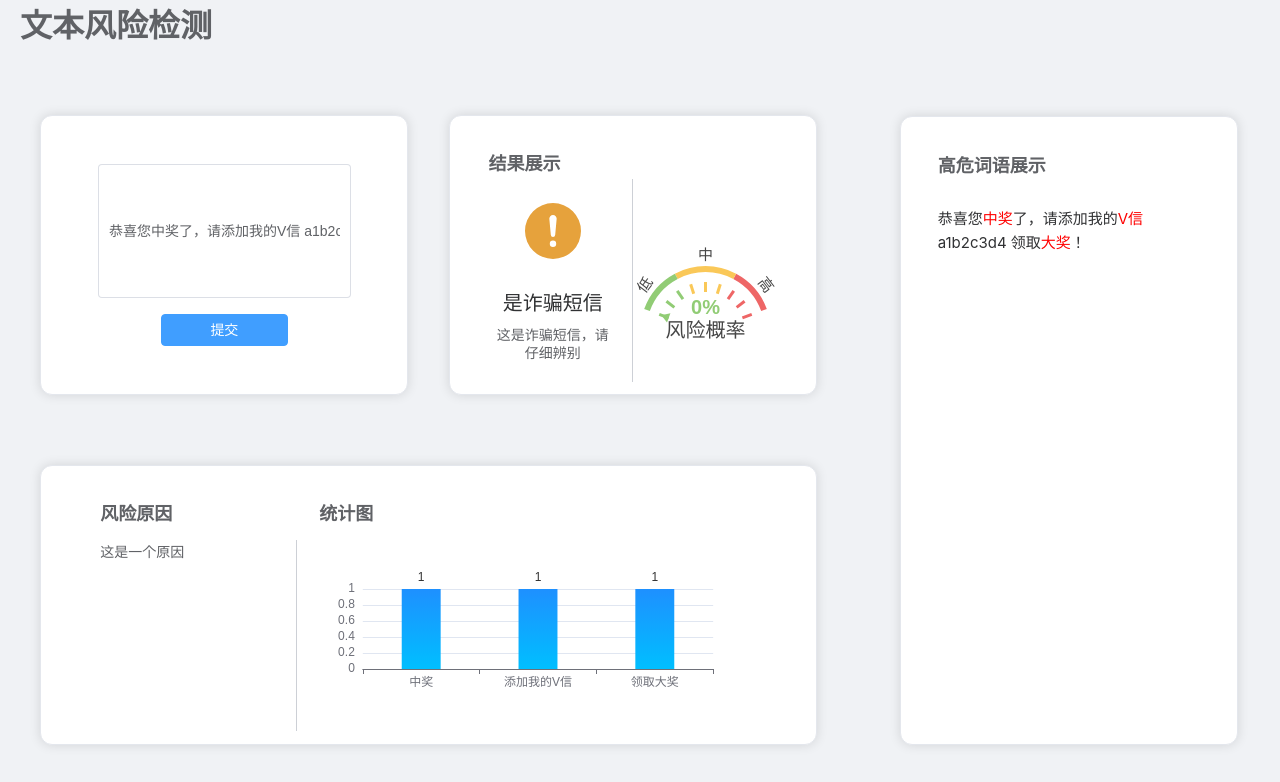
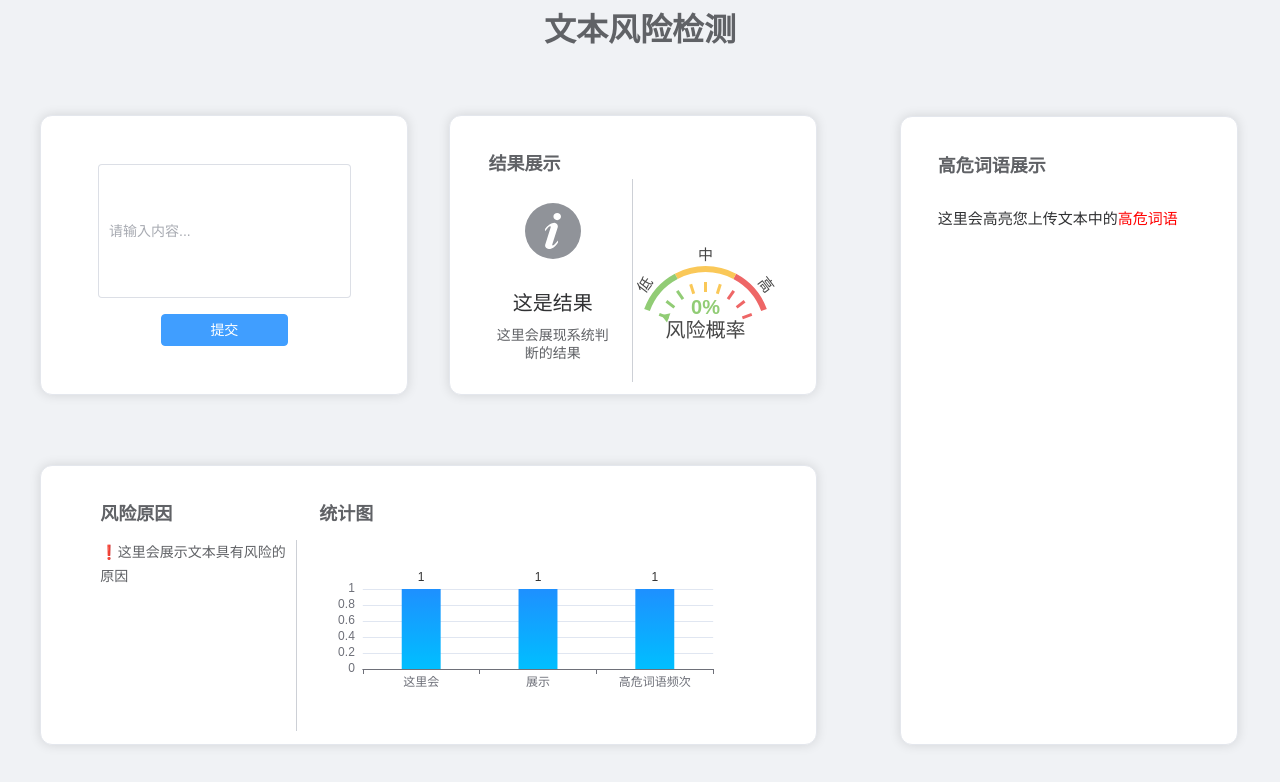
Before and after one commit to stranger156/robot, a Vue app: page /Text in a window 1280 px wide. Shown: the top 782 px of the page. Built offline with nearby package versions, Linux system fonts and the light colour scheme.

Commit message:
新增text,video

```diff
--- a/src/views/TextView.vue
+++ b/src/views/TextView.vue
@@ -1,7 +1,7 @@
 <template>
   <div class="page">
     <el-container>
-      <el-header><el-text style="font-size: xx-large; font-weight: bolder;">文本风险检测</el-text></el-header>
+      <el-header style="display: flex; justify-content: center; align-content: end;"><el-text style="font-size: xx-large; font-weight: bolder;">文本风险检测</el-text></el-header>
       <el-container>
         <el-main>
           <!-- 网格布局 -->
@@ -31,11 +31,36 @@
                   </el-col>
                 </el-row>
                 <el-row style="height: 80%;">
-                  <el-col :span="12" style="border-right:  solid 1px #CDD0D6;">
+                  <el-col :span="12" style="border-right:  solid 1px #CDD0D6;" v-loading="isLoading">
                     <el-result
+                      v-if="isRisk==0"
+                      icon="primary"
+                      title="这是结果"
+                      sub-title="这里会展现系统判断的结果"
+                      style="padding: 20px; padding-left: 5px;"
+                    >
+                    </el-result>
+                    <el-result
+                      v-else-if="isRisk==1"
+                      icon="success"
+                      title="不是诈骗短信"
+                      sub-title="这不是诈骗文本"
+                      style="padding: 20px; padding-left: 5px;"
+                    >
+                    </el-result>
+                    <el-result
+                      v-else-if="isRisk==2"
                       icon="warning"
                       title="是诈骗短信"
                       sub-title="这是诈骗短信，请仔细辨别"
+                      style="padding: 20px; padding-left: 5px;"
+                    >
+                    </el-result>
+                    <el-result
+                      v-else-if="isRisk==3"
+                      icon="error"
+                      title="出错了"
+                      sub-title="出错啦！请重试"
                       style="padding: 20px; padding-left: 5px;"
                     >
                     </el-result>
@@ -54,12 +79,13 @@
                 <el-col :span="8" class="reason-text" style="width: 30%;">
                   <el-text class="title-text">风险原因</el-text><br>
                   <div style="margin-top: 5%; margin-right: 10%;height: 80%;border-right: solid 1px #CDD0D6;">
-                    <el-text>{{ reasons }}</el-text>
+                    <el-text v-if="!isLoading" v-html="reasons"></el-text>
+                    <el-skeleton v-else :rows="4" animated />
                   </div>
                 </el-col>
                 <el-col :span="16" class="reason-text" style="width: 70%;">
                   <el-text class="title-text">统计图</el-text><br>
-                  <v-chart :option="chartOption" style="width: 100%; height: 100%;" />
+                  <v-chart :option="chartOption" style="width: 100%; height: 100%;" v-loading="isLoading"/>
                 </el-col>
               </el-row>
               </el-card>
@@ -71,7 +97,8 @@
             <el-col class="large-col">
               <el-card shadow="always" class="grid-item large-card" body-style="width:90%; height:95%;">
                 <el-text class="title-text">高危词语展示</el-text><br>
-              <div v-html="highlightedText" style="margin-top: 10%;"></div>
+                <div v-if="!isLoading" v-html="highlightedText" style="margin-top: 10%;"></div>
+                <div v-else style="margin-top: 10%; color: gray;">等待结果中...</div>
               </el-card>
             </el-col>
           </el-row>
@@ -96,61 +123,89 @@ import { graphic } from 'echarts'
 use([TitleComponent, TooltipComponent, GaugeChart, CanvasRenderer, BarChart])
 
 
-const inputText = ref('恭喜您中奖了，请添加我的V信 a1b2c3d4 领取大奖！')
-const url = 'http://localhost:5000'
+const inputText = ref('')
+const url = 'http://10.16.203.7:5000'
 const similarityRate = ref(0)
-const reasons = ref('这是一个原因')
-const key_word_num = reactive({
-  "中奖": 1,
-  "添加我的V信": 1,
-  "领取大奖": 1
+const reasons = ref('❗️这里会展示文本具有风险的原因')
+const key_word_num = ref({
+  "这里会":1,
+  "展示":1,
+  "高危词语频次":1
 })
-const keyWords = ref(['中奖', 'V信', '大奖'])
+const highlightedText = ref('这里会高亮您上传文本中的<span style="color: red;">高危词语</span>')
+const keyWords = ref([])
+const isLoading = ref(false)
+const isRisk = ref(0)
 
 
 // 计算属性，用于处理高亮显示的文本
-const highlightedText = computed(() => {
+function generateHighlightedText() {
   let text = inputText.value
   let keyWordValue = keyWords.value
 
-  // 遍历 keyWords 数组，替换文本中的匹配项
   keyWordValue.forEach(keyword => {
-    const regex = new RegExp(`(${keyword})`, 'gi') // 使用正则表达式匹配关键词，不区分大小写
-    text = text.replace(regex, '<span style="color: red;">$1</span>') // 用红色的 span 包裹匹配的关键词
+    const regex = new RegExp(`(${keyword})`, 'gi')
+    text = text.replace(regex, '<span style="color: red;">$1</span>')
   })
 
-  return text
-})
+  highlightedText.value = text
+}
+
 
 async function submit() {
-  if (!inputValue.value.trim()) {
+  if (!inputText.value.trim()) {
     ElMessage.warning('请输入内容后再提交')
     return
   }
-
+  isLoading.value = true
   try {
     // 第一个接口：上传内容
-    const firstResponse = await axios.post(url+'/upload_text', {
-      text: inputValue.value,
+    const formData = new FormData()
+    formData.append('text', inputText.value)
+    formData.append('Api_key', 'sk-e0c04983f70041ddbfb0051917c13ed5')
+
+    // 第一个接口：上传内容
+    const firstResponse = await axios.post(url + '/upload_text', formData, {
+      headers: {
+        'Content-Type': 'multipart/form-data'
+      }
     })
-
-    const apiKey = firstResponse.data.Api_key
     const uploadedText = firstResponse.data.text
     ElMessage.success(firstResponse.data.msg)
 
     // 第二个接口：提交分析
     const secondResponse = await axios.post(url+'/bad_info_detect', {
-      text: uploadedText,
-      api_key: apiKey,
+
     })
 
     const result = secondResponse.data.predict_results
     console.log('检测结果：', result)
+    reasons.value = result.reasons.map(r => `❗️${r}`).join('<br>')
+    keyWords.value = result.key_word
+    key_word_num.value = result.key_word_num
+    similarityRate.value = result.similarity_rate[0]
+    if(result.is_risk)
+    {
+      isRisk.value = 2
+    }
+    else{
+      isRisk.value = 1
+    }
 
+    isLoading.value = false
+
+    generateHighlightedText()
+
+    console.log(reasons.value)
+    console.log(keyWords.value)
+    console.log(key_word_num.value)
 
   } catch (error) {
     console.error('请求出错：', error)
+    isRisk.value = 3
     ElMessage.error('请求失败，请稍后重试')
+  } finally{
+    isLoading.value = false
   }
 }
 
@@ -242,15 +297,15 @@ const gaugeOption = computed(() => ({
 }))
 
 // 获取最大值，用于计算宽度比例
-const maxValue = Math.max(...Object.values(key_word_num));
+
 
 // 根据数据的数量来动态调整宽度
-const barWidth = 100 / Object.keys(key_word_num).length;
+const barWidth = 100 / Object.keys(key_word_num.value).length;
 
 const chartOption = computed(() => ({
   xAxis: {
     type: 'category',
-    data: Object.keys(key_word_num), // x 坐标为 key_word_num 的键
+    data: Object.keys(key_word_num.value), // x 坐标为 key_word_num 的键
     axisLabel: {
       interval: 0, // 保证所有标签都显示
     }
@@ -260,7 +315,7 @@ const chartOption = computed(() => ({
   },
   series: [
     {
-      data: Object.values(key_word_num),  // y 坐标为 key_word_num 的值
+      data: Object.values(key_word_num.value),  // y 坐标为 key_word_num 的值
       type: 'bar',
       itemStyle: {
         // 设置柱子的渐变蓝色
--- a/src/views/VideoView.vue
+++ b/src/views/VideoView.vue
@@ -1,18 +1,27 @@
 <template>
     <div class="page">
         <el-container>
-            <el-header><el-text style="font-size: xx-large; font-weight: bolder;">音频风险检测</el-text></el-header>
+            <el-header style="display: flex; justify-content: center; align-content: end;">
+              <el-text style="font-size: xx-large; font-weight: bolder;">
+              音频风险检测
+              </el-text>
+            </el-header>
             <el-main>
                 <el-row :gutter="0" class="container">
                     <el-col :span="8" class="grid-container">
                         <el-card class="upload-card" shadow="always" body-style="width:80%; height:90%;">
-                            <div class="upload-container">
+                            <el-row>
+                              <el-col class="upload-container">
                                 <el-upload
                                     class="upload"
                                     ref="fileUpload"
                                     drag
                                     action="https://run.mocky.io/v3/9d059bf9-4660-45f2-925d-ce80ad6c4d15"
+                                    :limit="1"
+                                    :on-exceed="handleExceed"
                                     :auto-upload="false"
+                                    :file-="fileList"
+                                    :on-change="handleChange"
                                 >
                                     <el-icon class="el-icon--upload"><upload-filled /></el-icon>
                                     <div class="el-upload__text">
@@ -27,7 +36,11 @@
                                 <el-button type="primary" class="submit-button" @click="submit">
                                 提交
                                 </el-button>
-                            </div>
+                              </el-col>
+                              <el-col style="height: 50%;">
+
+                              </el-col>
+                            </el-row>
                         </el-card>
                     </el-col>
                     <el-col :span="8" class="mid-container">
@@ -173,7 +186,27 @@ function initCharts(){
     }]
 })
 }
+const upload = ref(null)
+const fileList = ref([])
 
+const handleExceed = (files) => {
+  if (upload.value) {
+    upload.value.clearFiles()
+    const file = files[0]
+    file.uid = genFileId()
+    upload.value.handleStart(file)
+  }
+}
+
+const handleChange = (file, fileListNew) => {
+  // 当文件变化时，修改文件名
+  fileList.value = fileListNew.map(file => {
+    return {
+      ...file,
+      name: `${file.name}`  // 这里修改文件名，替换为你的命名规则
+    }
+  })
+}
 // 提交文件方法
 async function submit() {
   // 获取上传的文件
@@ -269,7 +302,7 @@ onMounted(() => {
 }
 .upload-container{
   width: 100%;
-  height: 100%;
+  height: 50%;
   display: flex;
   flex-direction: column;
   justify-content: center;
--- a/types/auto-generate/components.d.ts
+++ b/types/auto-generate/components.d.ts
@@ -29,6 +29,7 @@ declare module 'vue' {
     ElRow: typeof import('element-plus/es')['ElRow']
     ElScrollbar: typeof import('element-plus/es')['ElScrollbar']
     ElSelect: typeof import('element-plus/es')['ElSelect']
+    ElSkeleton: typeof import('element-plus/es')['ElSkeleton']
     ElStatistic: typeof import('element-plus/es')['ElStatistic']
     ElText: typeof import('element-plus/es')['ElText']
     ElUpload: typeof import('element-plus/es')['ElUpload']
```
Lines whose indentation alone changed are shown as unchanged.
